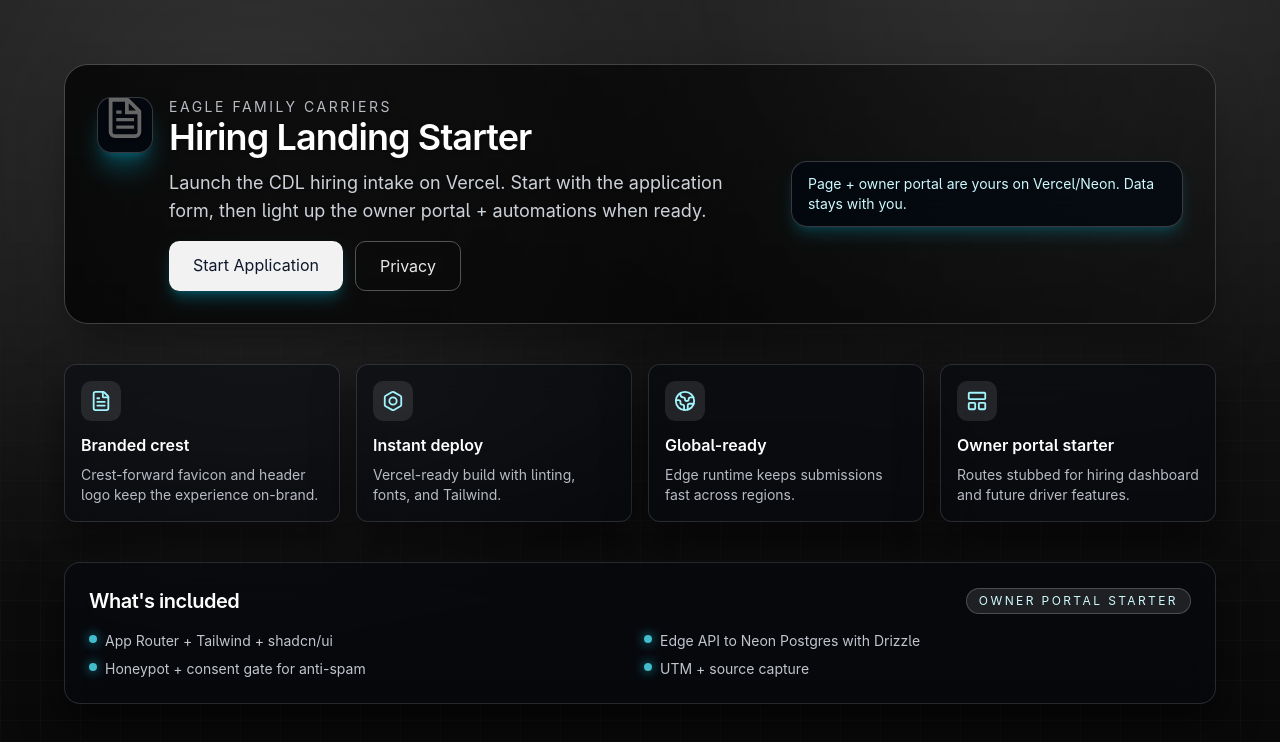
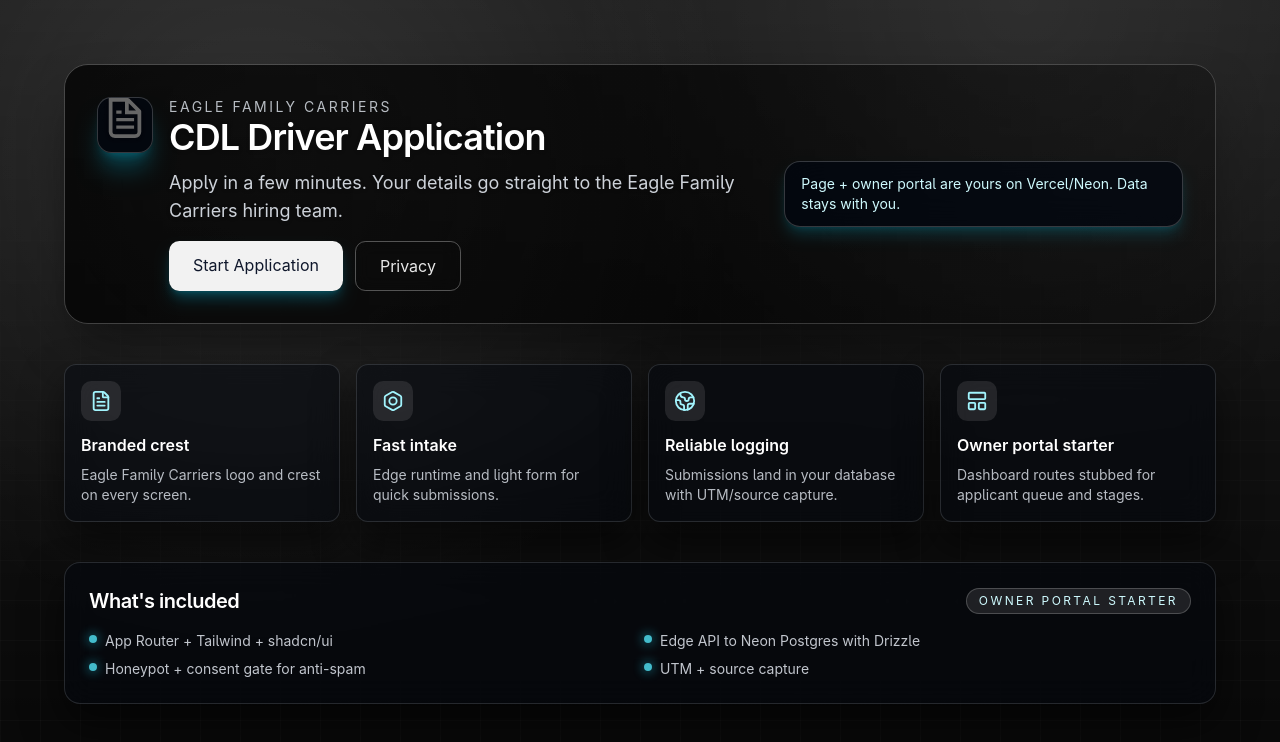
Before and after one commit to Revvitapps/eagle-family-carriers, a Next.js app: page / in a window 1280 px wide. Shown: the top 742 px of the page. Built offline with nearby package versions, Linux system fonts and the light colour scheme.

Commit message:
Update hero/form copy to straightforward hiring language

```diff
--- a/src/content/efc-hiring.copy.ts
+++ b/src/content/efc-hiring.copy.ts
@@ -16,9 +16,8 @@
 
   hero: {
     kicker: "EAGLE FAMILY CARRIERS",
-    title: "Hiring Landing Starter",
-    subtitle:
-      "Launch the CDL hiring intake on Vercel. Start with the application form, then light up the owner portal + automations when ready.",
+    title: "CDL Driver Application",
+    subtitle: "Apply in a few minutes. Your details go straight to the Eagle Family Carriers hiring team.",
     primaryCta: "Start Application",
     secondaryCta: "Privacy",
   },
@@ -27,22 +26,22 @@
     {
       icon: "file",
       title: "Branded crest",
-      body: "Crest-forward favicon and header logo keep the experience on-brand.",
+      body: "Eagle Family Carriers logo and crest on every screen.",
     },
     {
       icon: "bolt",
-      title: "Instant deploy",
-      body: "Vercel-ready build with linting, fonts, and Tailwind.",
+      title: "Fast intake",
+      body: "Edge runtime and light form for quick submissions.",
     },
     {
       icon: "globe",
-      title: "Global-ready",
-      body: "Edge runtime keeps submissions fast across regions.",
+      title: "Reliable logging",
+      body: "Submissions land in your database with UTM/source capture.",
     },
     {
       icon: "layout",
       title: "Owner portal starter",
-      body: "Routes stubbed for hiring dashboard and future driver features.",
+      body: "Dashboard routes stubbed for applicant queue and stages.",
     },
   ],
 
```
